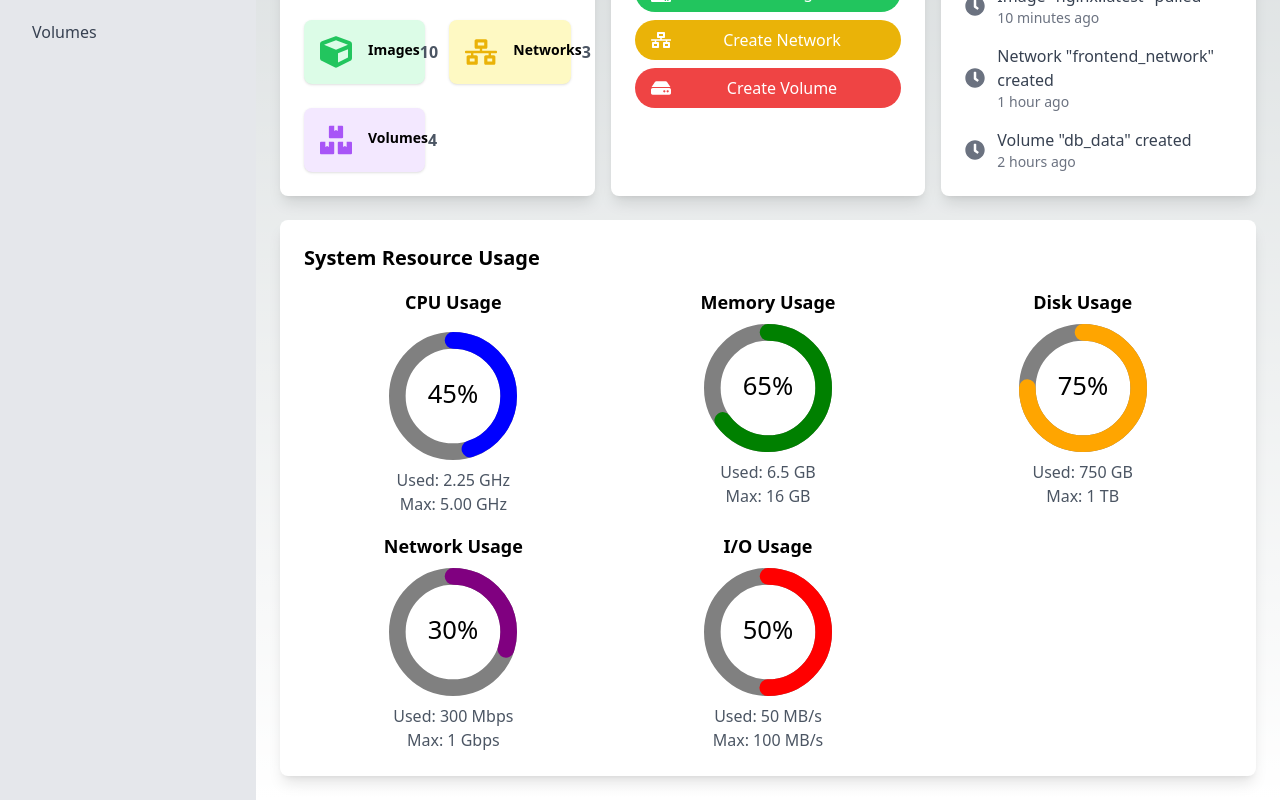
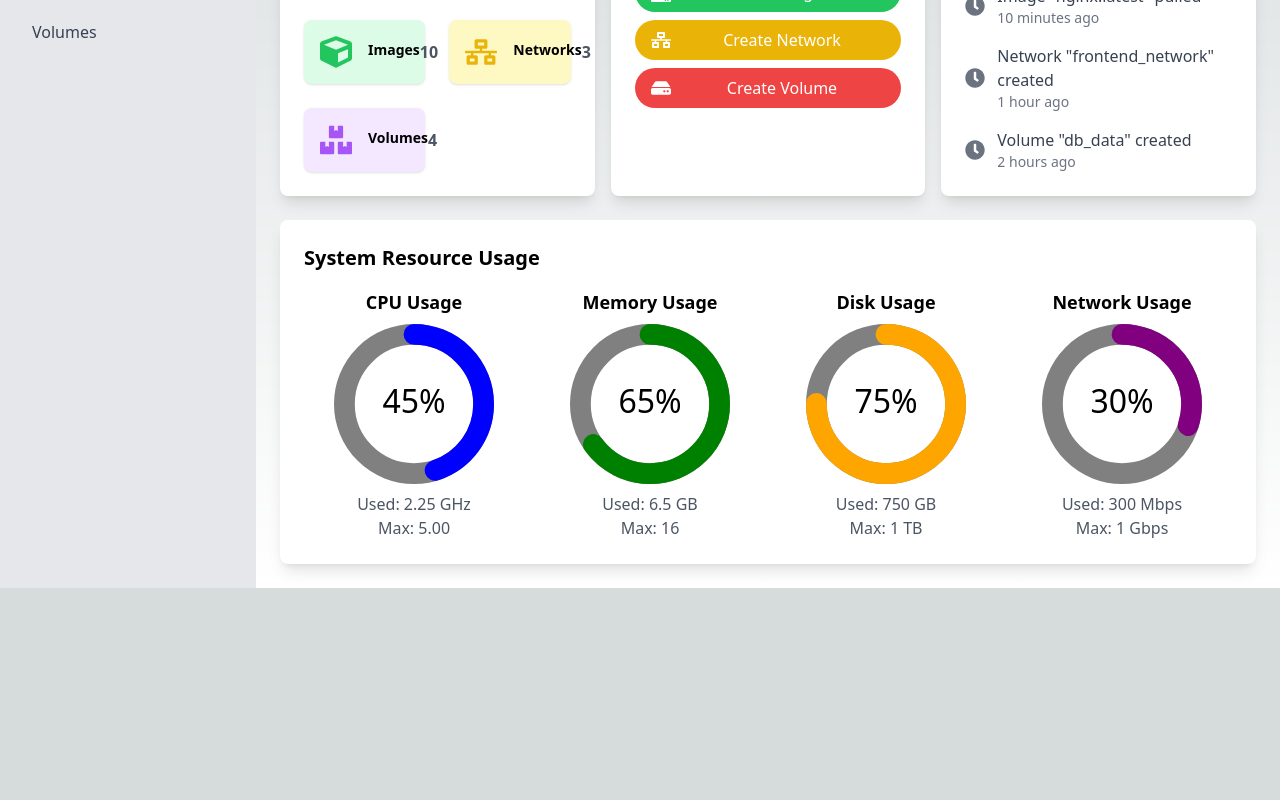
Before and after one commit to yeoniii20/docker_GUI, a Next.js app: page / in a window 1280 px wide. Shown: the part 284-1084 px from the top of the page. After the commit the page ends 872 px from the top, so only its background shows below. Built offline with nearby package versions, Linux system fonts and the light colour scheme.

Commit message:
refactor: data 분리

```diff
--- a/src/app/components/home/resourceUsage.tsx
+++ b/src/app/components/home/resourceUsage.tsx
@@ -3,103 +3,34 @@
 import React from "react";
 import { CircularProgressbar, buildStyles } from "react-circular-progressbar";
 import "react-circular-progressbar/dist/styles.css";
+import { RESOURCE_DATA } from "../../../../data/home";
 
 const ResourceUsage = () => {
-  const cpuUsage = 45;
-  const memoryUsage = 65;
-  const diskUsage = 75;
-  const networkUsage = 30; // 새로운 네트워크 사용량
-  const ioUsage = 50; // 새로운 I/O 사용량
-
   return (
     <div className="bg-white p-6 rounded-lg shadow-lg mt-6">
       <h2 className="text-xl font-semibold mb-4">System Resource Usage</h2>
-      <div className="grid grid-cols-1 md:grid-cols-2 lg:grid-cols-3 gap-4">
-        <div className="flex flex-col items-center">
-          <h3 className="text-lg font-semibold mb-4">CPU Usage</h3>
-          <div className="w-32 h-32">
+      <div className="grid grid-cols-1 md:grid-cols-2 lg:grid-cols-4 gap-4">
+        {RESOURCE_DATA.map((resource) => (
+          <div key={resource.id} className="flex flex-col items-center">
+            <h3 className="text-lg font-semibold mb-2">{resource.title}</h3>
+            <div className="w-40 h-40">
               <CircularProgressbar
-              value={cpuUsage}
+                value={resource.value}
                 strokeWidth={13}
-              text={`${cpuUsage}%`}
+                text={resource.pathUsage}
                 styles={buildStyles({
                   textColor: "black",
-                pathColor: "blue",
+                  pathColor: resource.pathColor,
                   trailColor: "gray",
                 })}
               />
             </div>
-          <p className="mt-2 text-gray-600">Used: 2.25 GHz</p>
-          <p className="text-gray-600">Max: 5.00 GHz</p>
+            <p className="mt-2 text-gray-600">
+              Used: {resource.used} {resource.unit}
+            </p>
+            <p className="text-gray-600">Max: {resource.max}</p>
           </div>
-        <div className="flex flex-col items-center">
-          <h3 className="text-lg font-semibold mb-2">Memory Usage</h3>
-          <div className="w-32 h-32">
-            <CircularProgressbar
-              value={memoryUsage}
-              strokeWidth={13}
-              text={`${memoryUsage}%`}
-              styles={buildStyles({
-                textColor: "black",
-                pathColor: "green",
-                trailColor: "gray",
-              })}
-            />
-          </div>
-          <p className="mt-2 text-gray-600">Used: 6.5 GB</p>
-          <p className="text-gray-600">Max: 16 GB</p>
-        </div>
-        <div className="flex flex-col items-center">
-          <h3 className="text-lg font-semibold mb-2">Disk Usage</h3>
-          <div className="w-32 h-32">
-            <CircularProgressbar
-              value={diskUsage}
-              strokeWidth={13}
-              text={`${diskUsage}%`}
-              styles={buildStyles({
-                textColor: "black",
-                pathColor: "orange",
-                trailColor: "gray",
-              })}
-            />
-          </div>
-          <p className="mt-2 text-gray-600">Used: 750 GB</p>
-          <p className="text-gray-600">Max: 1 TB</p>
-        </div>
-        <div className="flex flex-col items-center">
-          <h3 className="text-lg font-semibold mb-2">Network Usage</h3>
-          <div className="w-32 h-32">
-            <CircularProgressbar
-              value={networkUsage}
-              strokeWidth={13}
-              text={`${networkUsage}%`}
-              styles={buildStyles({
-                textColor: "black",
-                pathColor: "purple",
-                trailColor: "gray",
-              })}
-            />
-          </div>
-          <p className="mt-2 text-gray-600">Used: 300 Mbps</p>
-          <p className="text-gray-600">Max: 1 Gbps</p>
-        </div>
-        <div className="flex flex-col items-center">
-          <h3 className="text-lg font-semibold mb-2">I/O Usage</h3>
-          <div className="w-32 h-32">
-            <CircularProgressbar
-              value={ioUsage}
-              strokeWidth={13}
-              text={`${ioUsage}%`}
-              styles={buildStyles({
-                textColor: "black",
-                pathColor: "red",
-                trailColor: "gray",
-              })}
-            />
-          </div>
-          <p className="mt-2 text-gray-600">Used: 50 MB/s</p>
-          <p className="text-gray-600">Max: 100 MB/s</p>
-        </div>
+        ))}
       </div>
     </div>
   );
```
Lines whose indentation alone changed are shown as unchanged.
